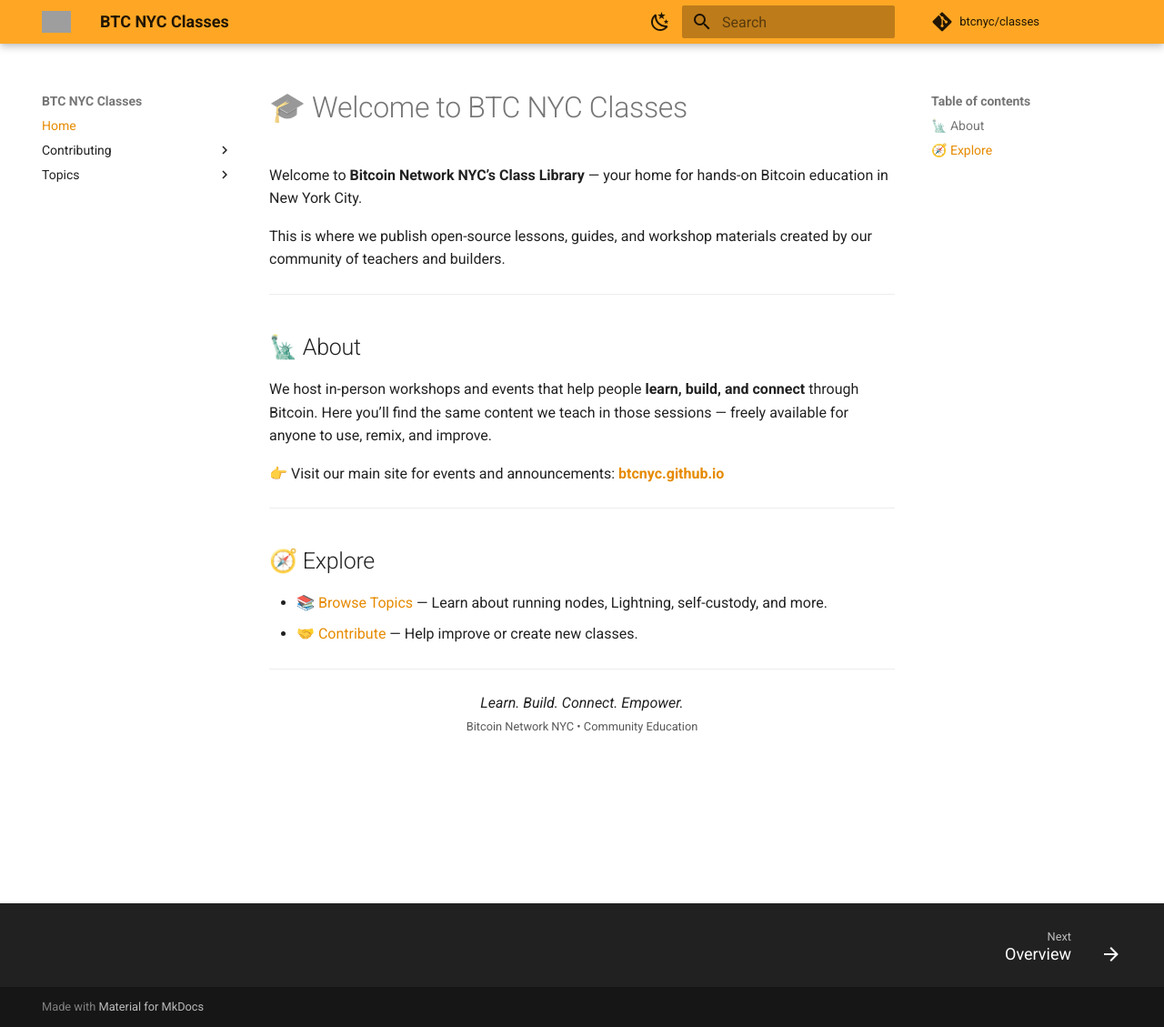
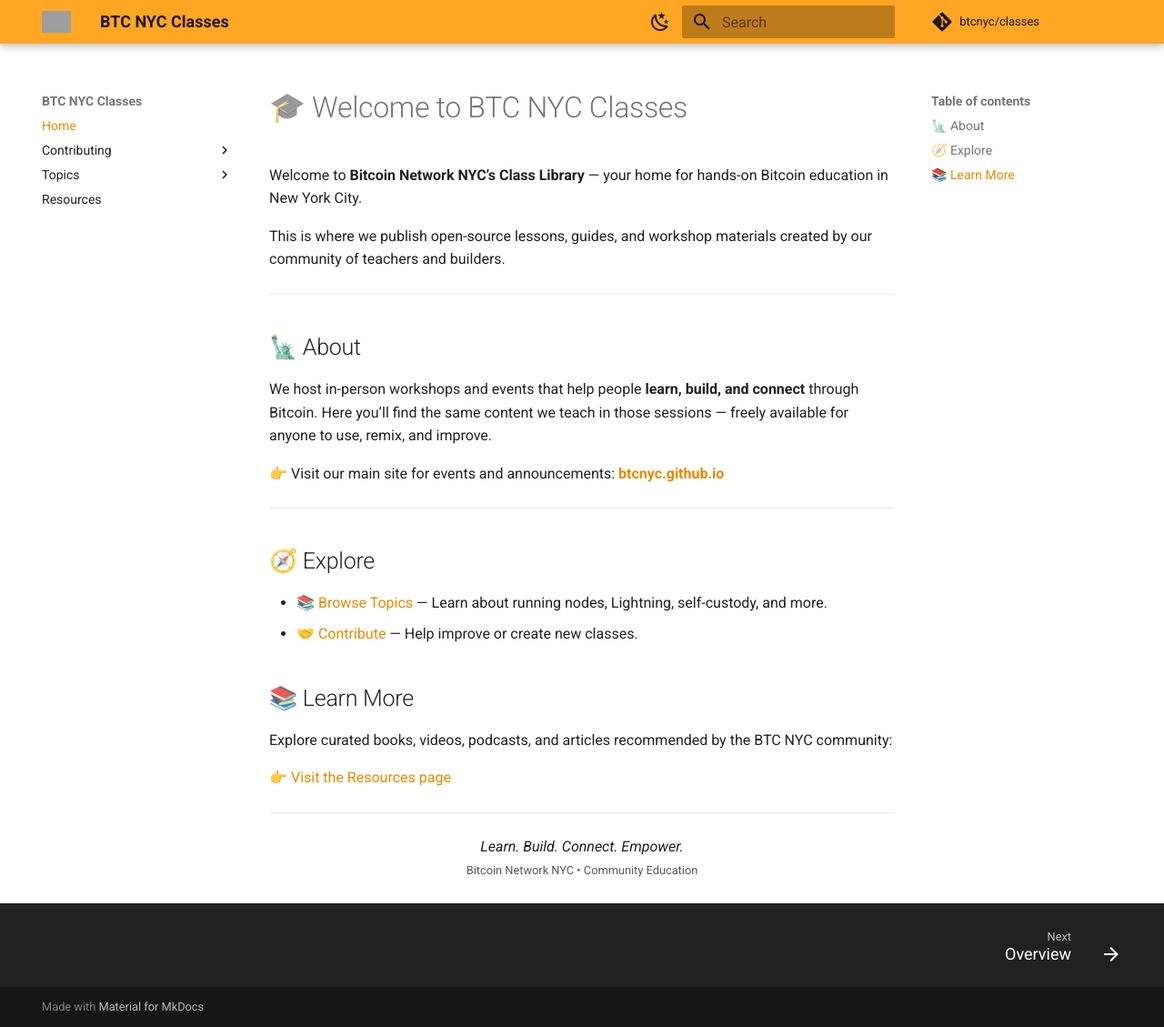
Before and after one commit to btcnyc/classes, an MkDocs documentation site: the page built from docs/README.md, in a window 1280 px wide and 1129 px high. Shown: the whole window at 91% size. Built offline with MkDocs 1.6.1 and Material for MkDocs 9.7.7, drawn with Linux system fonts in a browser that asks for light colours; comment, search, counter and statistics services are not loaded; grey boxes are pictures that could not be loaded.

Commit message:
Add resources page and highlight new learning hub

```diff
--- a/docs/README.md
+++ b/docs/README.md
@@ -21,6 +21,12 @@
 * 📚 [Browse Topics](topics/README.md) — Learn about running nodes, Lightning, self-custody, and more.
 * 🤝 [Contribute](contributing/index.md) — Help improve or create new classes.
 
+## 📚 Learn More
+
+Explore curated books, videos, podcasts, and articles recommended by the BTC NYC community:
+
+👉 [Visit the Resources page](resources/index.md)
+
 ---
 
 <p align="center">
--- a/mkdocs.yml
+++ b/mkdocs.yml
@@ -45,6 +45,7 @@
           # - Using Your Node: topics/bitcoin-node/01-using-your-node/lesson.md
       - Lightning:
           - Lightning Basics: topics/lightning/00-intro-to-lightning/lesson.md
+  - Resources: resources/index.md
 
 markdown_extensions:
   - admonition
```
Also changed, not shown: docs/resources/index.md (added, +41 -0 lines).
